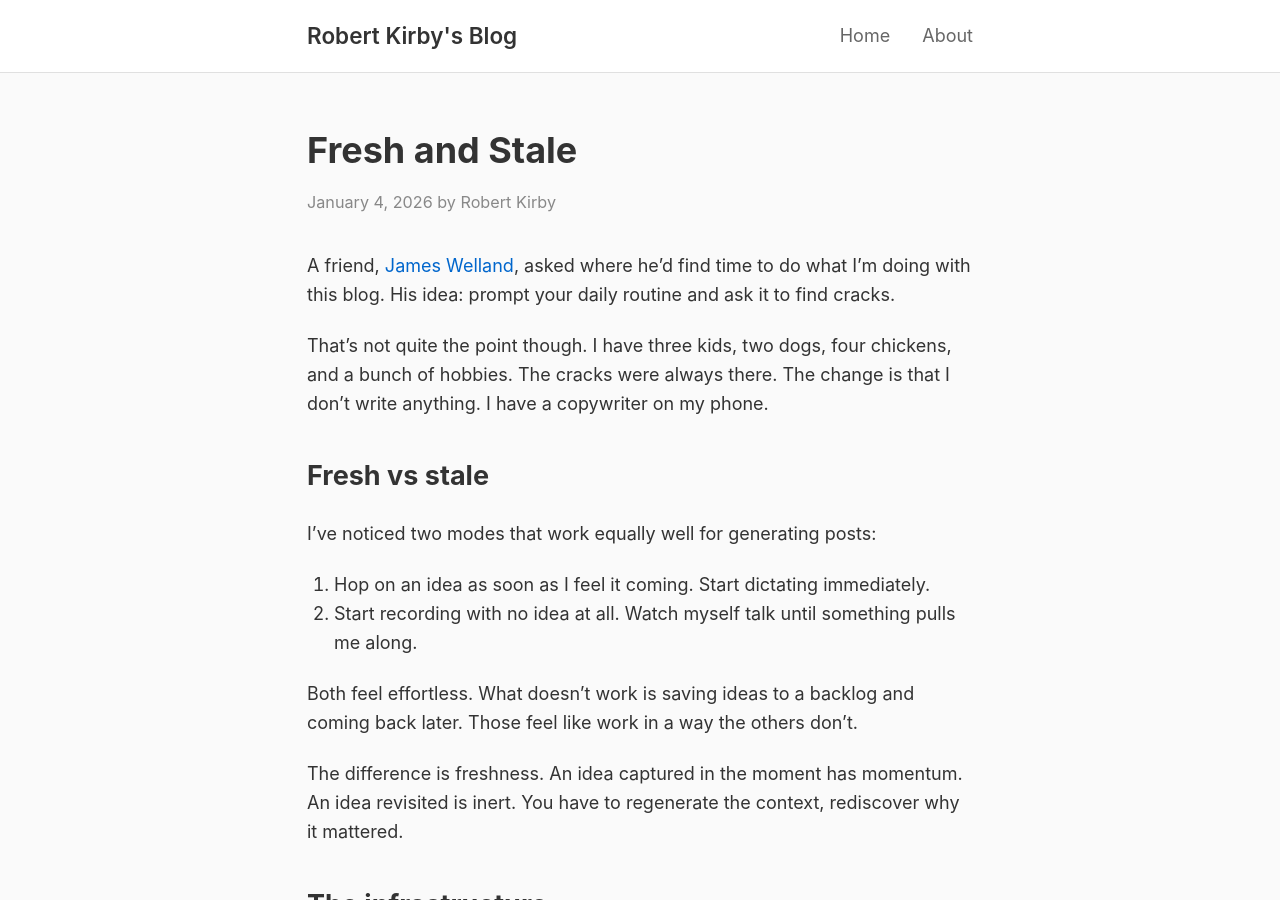
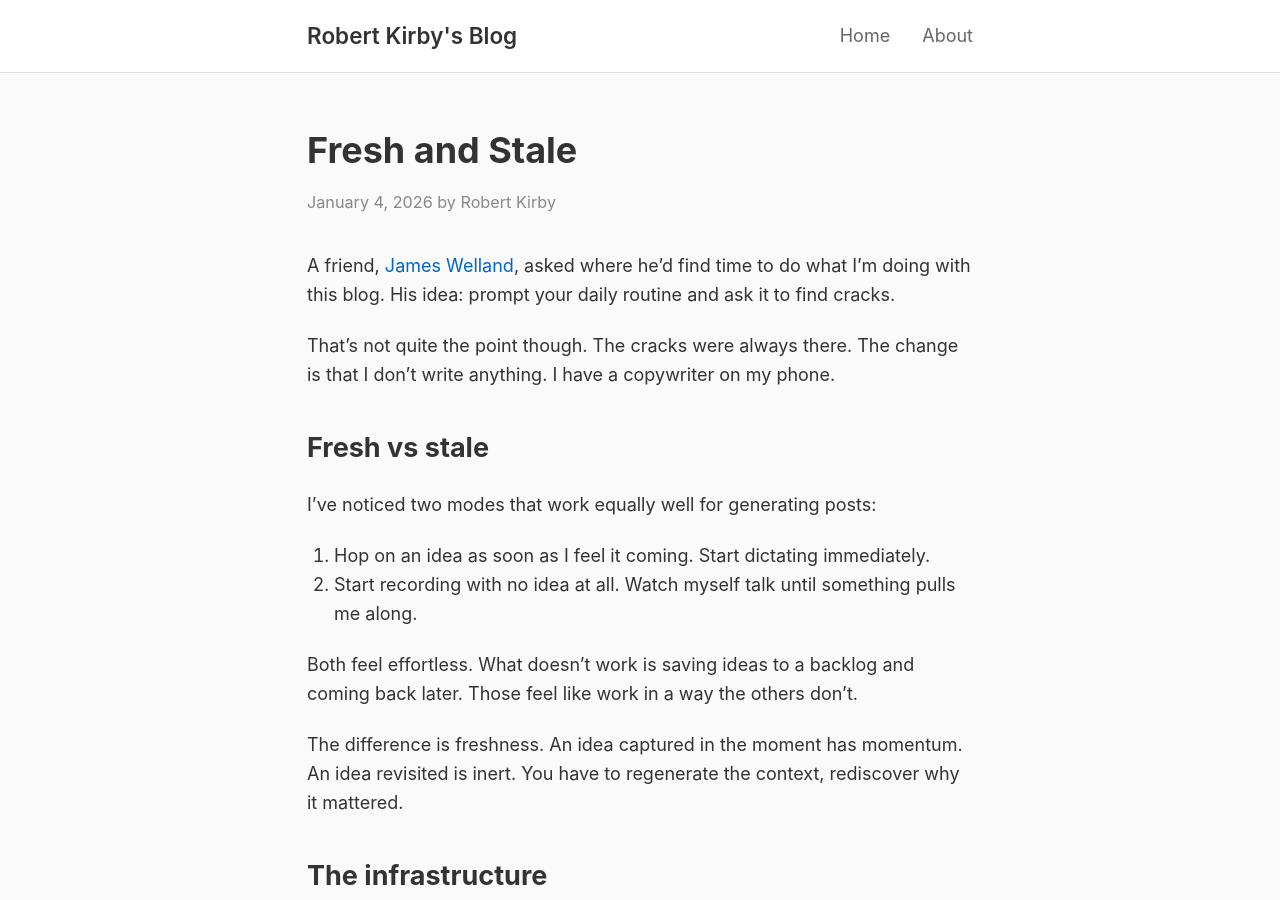
Before and after one commit to rob137/rob137.github.io, a Jekyll site: the page built from _posts/2026-01-04-fresh-and-stale.md, in a window 1280 px wide and 900 px high. Built offline with Jekyll 4.4.1, drawn with Linux system fonts in a browser that asks for light colours.

Commit message:
Trim Fresh and Stale opening - drop inventory, keep punch

```diff
--- a/_posts/2026-01-04-fresh-and-stale.md
+++ b/_posts/2026-01-04-fresh-and-stale.md
@@ -8,7 +8,7 @@ excerpt: "Ideas captured immediately feel effortless. Ideas saved for later feel
 
 A friend, [James Welland](https://jameswelland.co.uk/), asked where he'd find time to do what I'm doing with this blog. His idea: prompt your daily routine and ask it to find cracks.
 
-That's not quite the point though. I have three kids, two dogs, four chickens, and a bunch of hobbies. The cracks were always there. The change is that I don't write anything. I have a copywriter on my phone.
+That's not quite the point though. The cracks were always there. The change is that I don't write anything. I have a copywriter on my phone.
 
 ## Fresh vs stale
 
```
